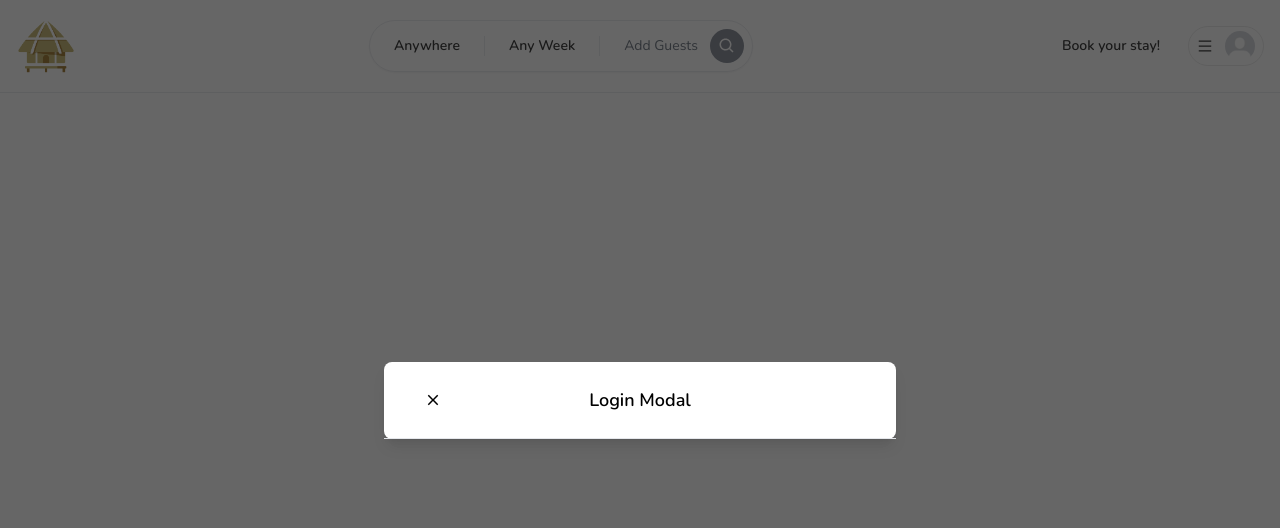
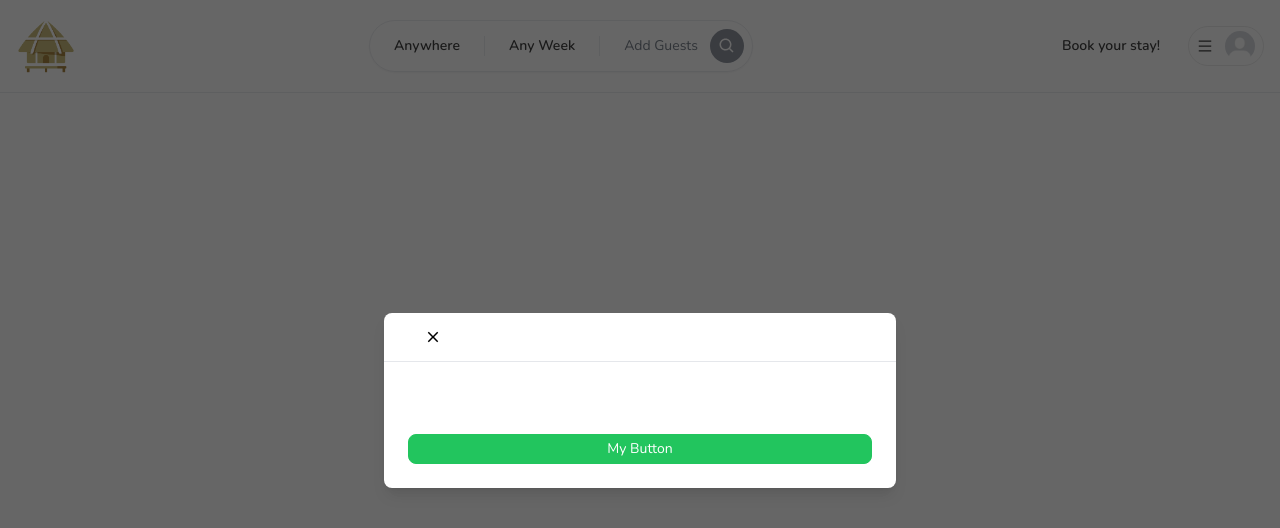
Before and after one commit to jcbecleo/Alon, a Next.js app: page / in a window 1280 px wide. Shown: the top 528 px of the page. Built offline with nearby package versions, Linux system fonts and the light colour scheme.

Commit message:
[chore] modals

```diff
--- /dev/null
+++ b/app/components/Button.tsx
@@ -0,0 +1,30 @@
+import { IconType } from "react-icons";
+
+interface ButtonProps {
+  label: string;
+  onClick: (e: React.MouseEvent<HTMLButtonElement>) => void;
+  disabled?: boolean;
+  outline?: boolean;
+  small?: boolean;
+  icon?: IconType;
+}
+
+const Button: React.FC<ButtonProps> = ({
+  label,
+  onClick,
+  disabled,
+  outline,
+  small,
+  icon: Icon
+}) => {
+  return (
+    <button className={`relative disabled:opacity-70 disabled:cursor-not-allowed rounded-lg hover:opacity-80 transition w-full ${outline ? 'bg-white' : 'bg-green-500'} ${outline ? 'border-black' : 'border-green-500'} ${outline ? 'text-black' : 'text-white'} ${small ? 'py-1' : 'py-3'} ${small ? 'text-sm' : 'text-md'} ${small ? 'font-light' : 'font-semibold'} ${small ? 'border-[1px]' : 'border-2'}`}>
+      {Icon && (
+        <Icon />
+      )}
+      {label}
+    </button>
+  );
+}
+
+export default Button;
--- a/app/components/modals/Modal.tsx
+++ b/app/components/modals/Modal.tsx
@@ -2,6 +2,8 @@
 
 import { useCallback, useEffect, useState } from "react";
 import {IoMdClose} from "react-icons/io"
+
+import Button from "../Button";
 
 interface ModalProps {
   isOpen: boolean;
@@ -80,8 +82,18 @@ const Modal: React.FC<ModalProps> = ({
                         <IoMdClose size={18}/>
                     </button>
                     <div className="text-lg font-semibold">
-                        Login Modal
+                        {title}
                     </div>
+                </div>
+                {/*Body*/}
+                <div className="relative p-6 flex-auto">
+                  {body}
+                </div>
+                {/*Footer*/}
+                <div className="flex flex-col gap-2 p-6">
+                  <div className="flex flex-row items-center gap-4 w-full">
+                    <Button small label="My Button"/>
+                  </div>
                 </div>
             </div>
          </div>
```
